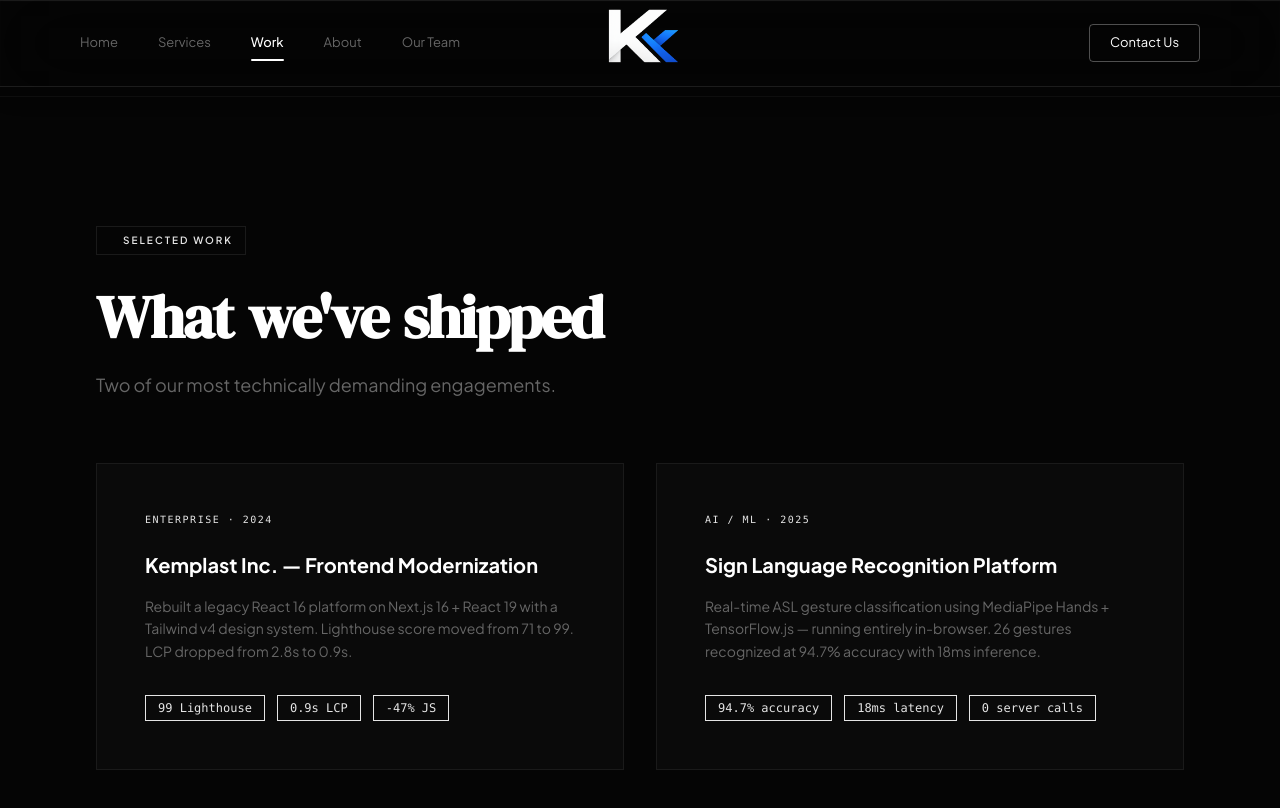
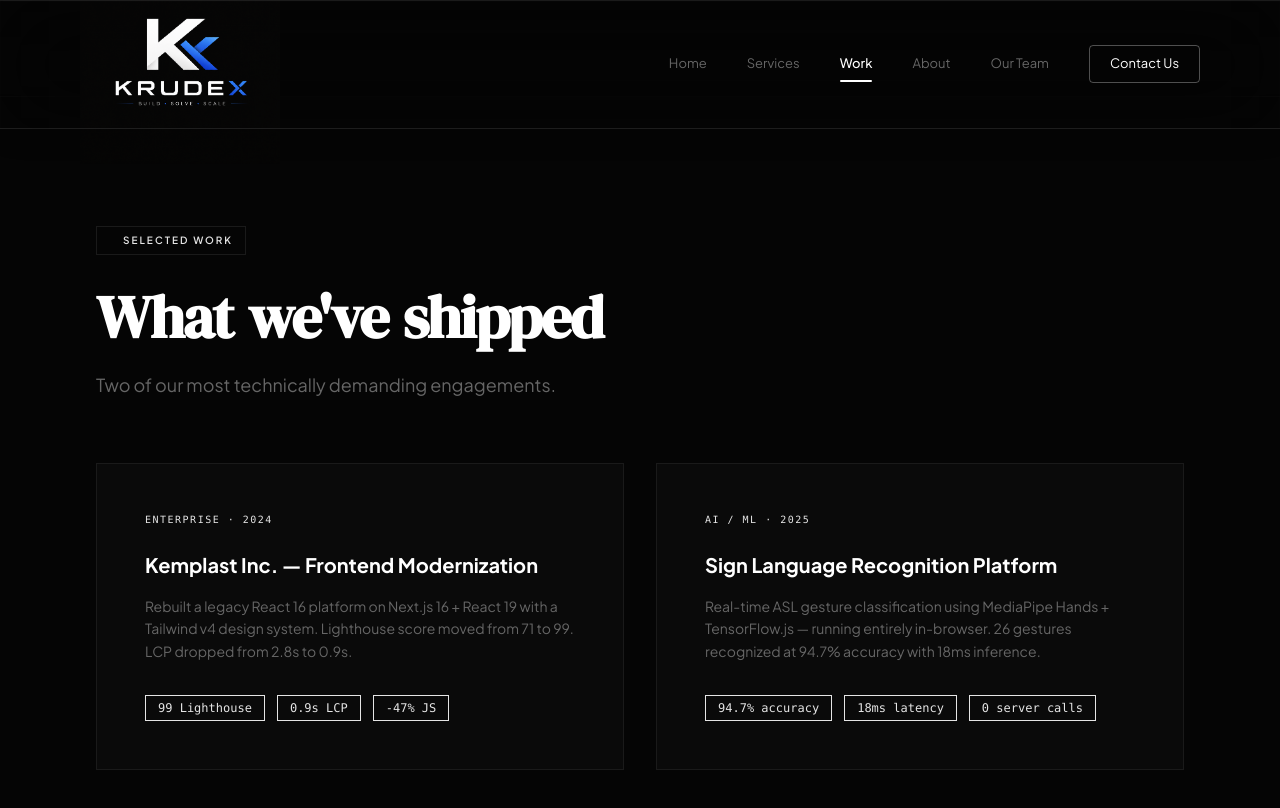
Before and after one commit to mdeocder24/Krudex-Tech, a Next.js app: page /work in a window 1280 px wide. Shown: the top 808 px of the page. Built offline with nearby package versions, Linux system fonts and the light colour scheme.

Commit message:
feat: implement responsive animated Navbar component with mobile menu support

```diff
--- a/src/components/Navbar.tsx
+++ b/src/components/Navbar.tsx
@@ -43,8 +43,22 @@ const Navbar = () => {
         ${scrolled ? 'py-4' : 'py-6'}
       `}
     >
-      {/* Left side: Nav Links (Desktop) & Menu Toggle (Mobile) */}
+      {/* Left side: Brand */}
       <div className="flex-1 flex items-center justify-start">
+        <Link href="/" className="flex items-center">
+          <Image
+            src="/krudex-logo.png"
+            alt="Krudex"
+            width={240}
+            height={80}
+            className="h-16 md:h-20 w-auto object-contain scale-[2] md:scale-[2.5] origin-left mix-blend-screen"
+            priority
+          />
+        </Link>
+      </div>
+
+      {/* Right side: Nav Links & CTA */}
+      <div className="flex-1 flex justify-end items-center gap-6 md:gap-10">
         {/* Desktop Nav Links */}
         <div className="hidden md:flex items-center gap-10">
           {navLinks.map((link) => {
@@ -71,6 +85,18 @@ const Navbar = () => {
           })}
         </div>
 
+        {/* Desktop CTA */}
+        <div className="hidden md:flex items-center">
+          <MotionLink
+            href="/contact"
+            whileHover={{ scale: 1.05 }}
+            whileTap={{ scale: 0.95 }}
+            className="text-[13px] text-white border border-white/30 px-5 py-2 rounded-sm hover:bg-white hover:text-krudex-black transition-all duration-300"
+          >
+            Contact Us
+          </MotionLink>
+        </div>
+
         {/* Mobile Menu Toggle */}
         <div className="md:hidden flex items-center">
           <motion.button
@@ -81,34 +107,6 @@ const Navbar = () => {
           >
             <Menu className="w-6 h-6" />
           </motion.button>
-        </div>
-      </div>
-
-      {/* Center: Brand */}
-      <div className="absolute left-1/2 top-1/2 -translate-x-1/2 -translate-y-1/2 flex items-center justify-center">
-        <Link href="/" className="flex items-center">
-          <Image
-            src="/krudex-nav.png"
-            alt="Krudex"
-            width={240}
-            height={80}
-            className="h-16 md:h-20 w-auto object-contain scale-[1.5] md:scale-[1.8] mix-blend-screen"
-            priority
-          />
-        </Link>
-      </div>
-
-      {/* Right side: Desktop CTA */}
-      <div className="flex-1 flex justify-end items-center">
-        <div className="hidden md:flex items-center">
-          <MotionLink
-            href="/contact"
-            whileHover={{ scale: 1.05 }}
-            whileTap={{ scale: 0.95 }}
-            className="text-[13px] text-white border border-white/30 px-5 py-2 rounded-sm hover:bg-white hover:text-krudex-black transition-all duration-300"
-          >
-            Contact Us
-          </MotionLink>
         </div>
       </div>
 
@@ -131,11 +129,11 @@ const Navbar = () => {
                 onClick={() => setIsMobileMenuOpen(false)}
               >
                 <Image
-                  src="/krudex-nav.png"
+                  src="/krudex-logo.png"
                   alt="Krudex"
                   width={200}
                   height={60}
-                  className="h-14 w-auto object-contain scale-[1.5] origin-left"
+                  className="h-14 w-auto object-contain scale-[2] origin-left mix-blend-screen"
                   priority
                 />
               </Link>
```
